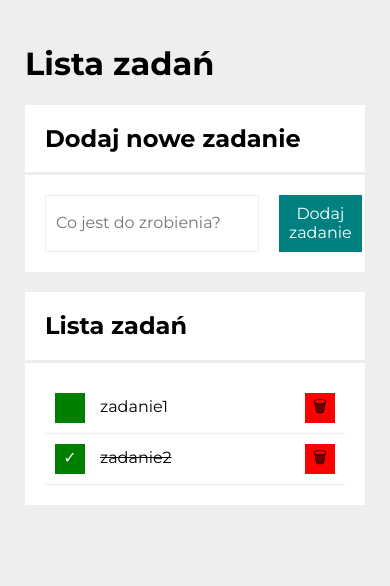
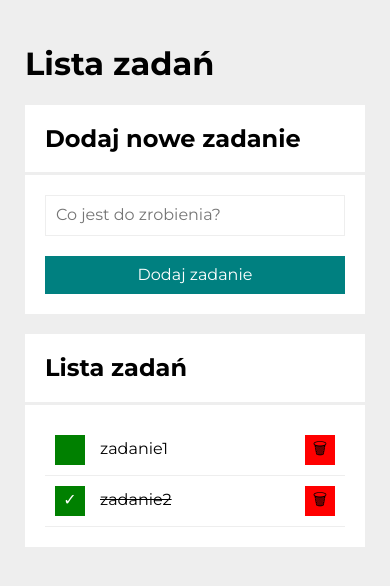
Before and after one commit to martyners/todolist3, a plain HTML site: page index.html in a window 390 px wide. Drawn offline with nearby package versions, Linux system fonts and the light colour scheme.

Commit message:
media queries added

```diff
--- a/css/form.css
+++ b/css/form.css
@@ -4,6 +4,11 @@ background-color: white;
 display: flex;
 gap: 20px;
 }
+
+@media (max-width: 767px) {
+	.form {
+		flex-direction: column; } }
+
 
 .form__input {
     border: 1px solid #eee;
```
